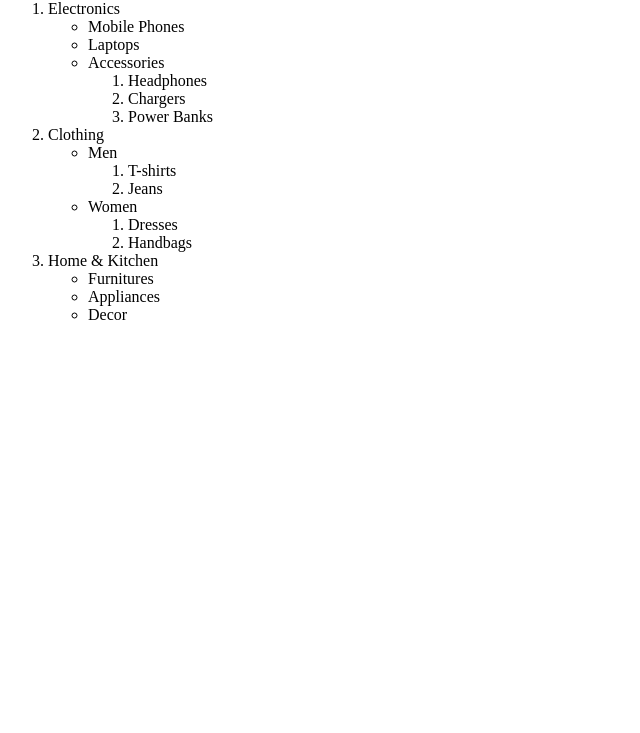
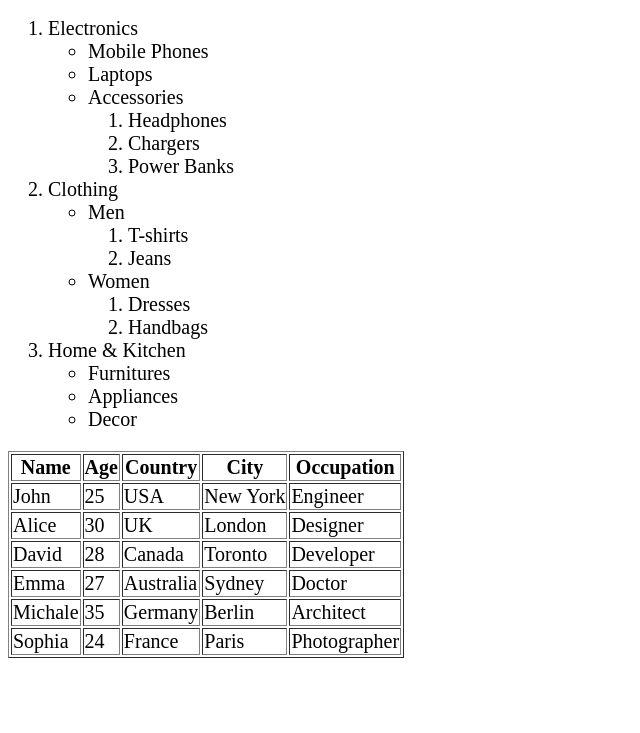
Before and after one commit to Mr-DashginAbdulla/Lists-Tables, a plain HTML site: page index.html in a window 1280 px wide. Shown: the part 67-800 px from the top of the page, without its empty margins (0-640 px from the left). Drawn offline with Linux system fonts and the light colour scheme.

Commit message:
task2 table done

```diff
--- a/index.html
+++ b/index.html
@@ -5,7 +5,7 @@
     <meta name="viewport" content="width=device-width, initial-scale=1.0" />
     <title>Document</title>
   </head>
-  <body>
+  <body style="font-size: 20px;" >
 
     <!-- Task 1 Online Store Category Lists -->
 
@@ -53,70 +53,61 @@
 
     <!-- Task 2 Simple Table -->
 
-
-
-    <!-- <table border="1" style="width: 1200px">
+    <div>
+        <table border="1">
             <tr>
-        <th rowspan="2">Department</th>
-        <th rowspan="2">Employee Name</th>
-        <th colspan="2">Contact Information</th>
-        <th rowspan="2">Position</th>
-        <th rowspan="2">Salary</th>
+                <th>Name</th>
+                <th>Age</th>
+                <th>Country</th>
+                <th>City</th>
+                <th>Occupation</th>
             </tr>
             <tr>
-        <th>Email</th>
-        <th>Phone</th>
+                <td>John</td>
+                <td>25</td>
+                <td>USA</td>
+                <td>New York</td>
+                <td>Engineer</td>
             </tr>
             <tr>
-        <td rowspan="3">IT</td>
-        <td>John Doe</td>
-        <td>john@example.com</td>
-        <td>+123456789</td>
-        <td>Software Engineer</td>
-        <td>$80 000</td>
+                <td>Alice</td>
+                <td>30</td>
+                <td>UK</td>
+                <td>London</td>
+                <td>Designer</td>
             </tr>
             <tr>
-        <td>Jan Smith</td>
-        <td>jane@example.com</td>
-        <td>+987654321</td>
-        <td>System Analyst</td>
-        <td>$75 000</td>
+                <td>David</td>
+                <td>28</td>
+                <td>Canada</td>
+                <td>Toronto</td>
+                <td>Developer</td>
             </tr>
             <tr>
-        <td>Michale Brown</td>
-        <td>michale@example.com</td>
-        <td>+112233445</td>
-        <td>Network Administrator</td>
-        <td>$70 000</td>
+                <td>Emma</td>
+                <td>27</td>
+                <td>Australia</td>
+                <td>Sydney</td>
+                <td>Doctor</td>
+            </tr>
             </tr>
             <tr>
-        <td rowspan="2">HR</td>
-        <td>Emily Davis</td>
-        <td>emily@example.com</td>
-        <td>+998877665</td>
-        <td>HR Manager</td>
-        <td>$85 000</td>
+                <td>Michale</td>
+                <td>35</td>
+                <td>Germany</td>
+                <td>Berlin</td>
+                <td>Architect</td>
+            </tr>
             </tr>
             <tr>
-        <td>Robert Wilson</td>
-        <td>robert@example.com</td>
-        <td>+554433221</td>
-        <td>Recruiter</td>
-        <td>$60 000</td></tr>
-      <tr>
-        <td rowspan="2">Finance</td>
-        <td>Sarah Lee</td>
-        <td>sarah@example.com</td>
-        <td>+667788990</td>
-        <td>Accountant</td>
-        <td>$78 000</td>
+                <td>Sophia</td>
+                <td>24</td>
+                <td>France</td>
+                <td>Paris</td>
+                <td>Photographer</td>
             </tr>
-      <tr>
-        <td>David Miller</td>
-        <td>david@example.com</td>
-        <td>+223344556</td>
-        <td>Financial Analyst</td>
-        <td>$82 000</td></tr>
-    </table> -->
+        </table>
+    </div>
+
   </body>
 </html>
```
Lines whose indentation alone changed are shown as unchanged.
